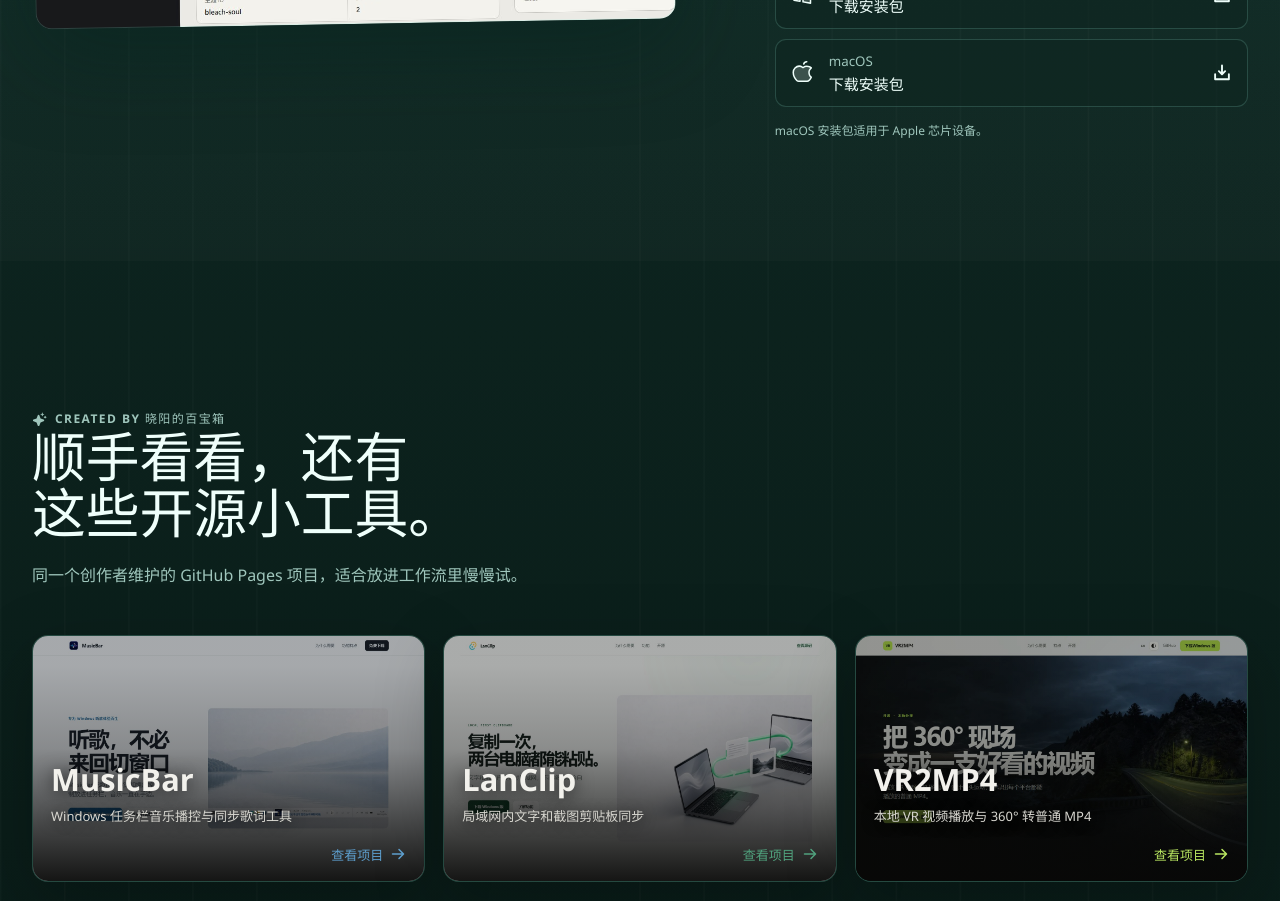
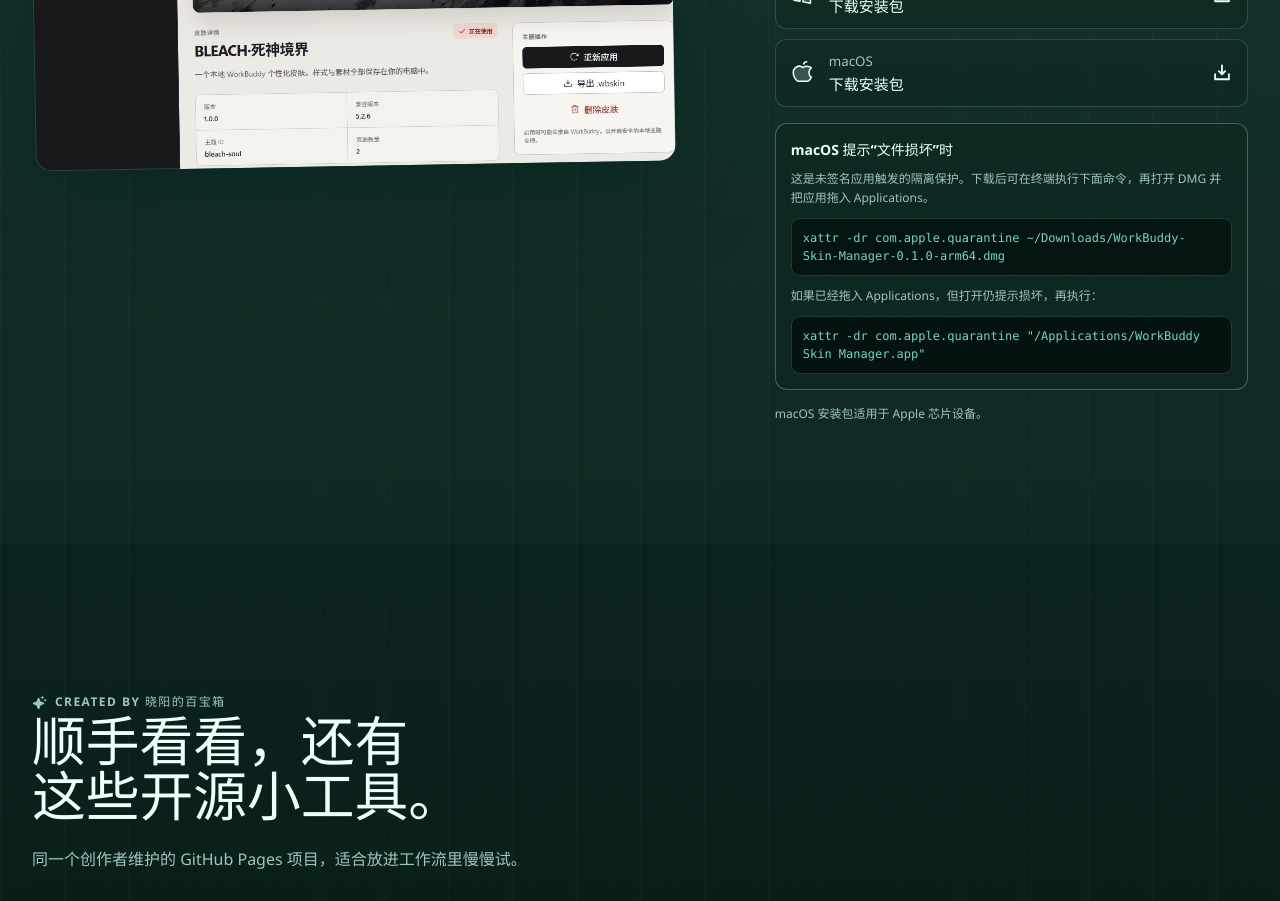
Before and after one commit to TimekeeperXY/workbuddy-skin-gallery, a React (Vite) app: page / in a window 1280 px wide. Shown: the part 4440-5341 px from the top of the page. Built offline with nearby package versions, Linux system fonts and the light colour scheme.

Commit message:
Add macOS quarantine install note

```diff
--- a/src/App.jsx
+++ b/src/App.jsx
@@ -315,6 +315,13 @@
                   <DownloadSimple size={20} weight="bold" />
                 </a>
               </div>
+              <div className="macos-note">
+                <strong>macOS 提示“文件损坏”时</strong>
+                <p>这是未签名应用触发的隔离保护。下载后可在终端执行下面命令，再打开 DMG 并把应用拖入 Applications。</p>
+                <code>xattr -dr com.apple.quarantine ~/Downloads/WorkBuddy-Skin-Manager-0.1.0-arm64.dmg</code>
+                <p>如果已经拖入 Applications，但打开仍提示损坏，再执行：</p>
+                <code>xattr -dr com.apple.quarantine "/Applications/WorkBuddy Skin Manager.app"</code>
+              </div>
               <p className="platform-note">macOS 安装包适用于 Apple 芯片设备。</p>
             </div>
           </div>
--- a/src/styles.css
+++ b/src/styles.css
@@ -165,6 +165,10 @@
 .os-button.disabled { opacity: .54; cursor: not-allowed; }
 .os-button .soon { display: block; color: var(--muted); font-size: 12px; }
 .platform-note { margin-top: 14px !important; font-size: 12px; }
+.macos-note { display: grid; gap: 10px; margin-top: 16px; padding: 15px; border: 1px solid color-mix(in srgb, var(--accent) 28%, var(--line)); border-radius: 12px; color: var(--muted); background: color-mix(in srgb, var(--surface) 68%, transparent); }
+.macos-note strong { color: var(--text); font-size: 14px; }
+.macos-note p { margin: 0; font-size: 12px; line-height: 1.65; }
+.macos-note code { display: block; padding: 10px 11px; border: 1px solid var(--line); border-radius: 9px; color: color-mix(in srgb, var(--accent) 78%, white); background: rgba(2, 14, 12, .74); font-family: "Cascadia Mono", "SFMono-Regular", Consolas, monospace; font-size: 12px; line-height: 1.5; overflow-wrap: anywhere; white-space: normal; }
 
 .tool-wall { padding-block: 126px 122px; }
 .tool-wall .section-title { max-width: 760px; }
```
